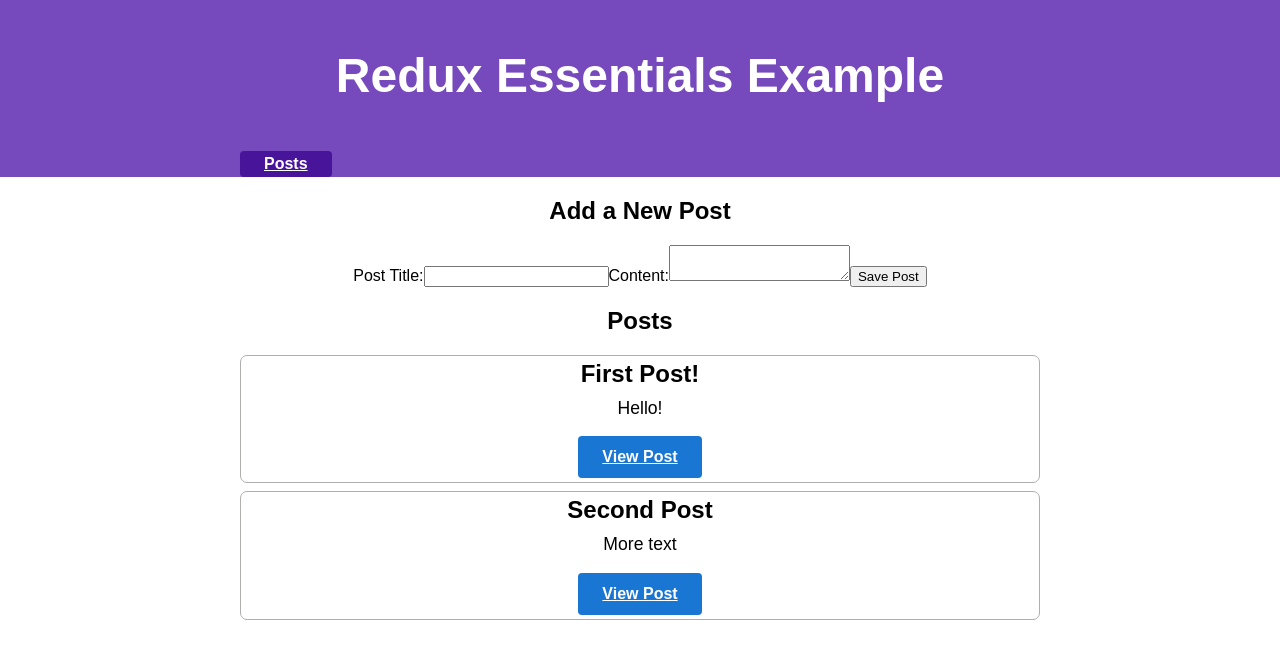
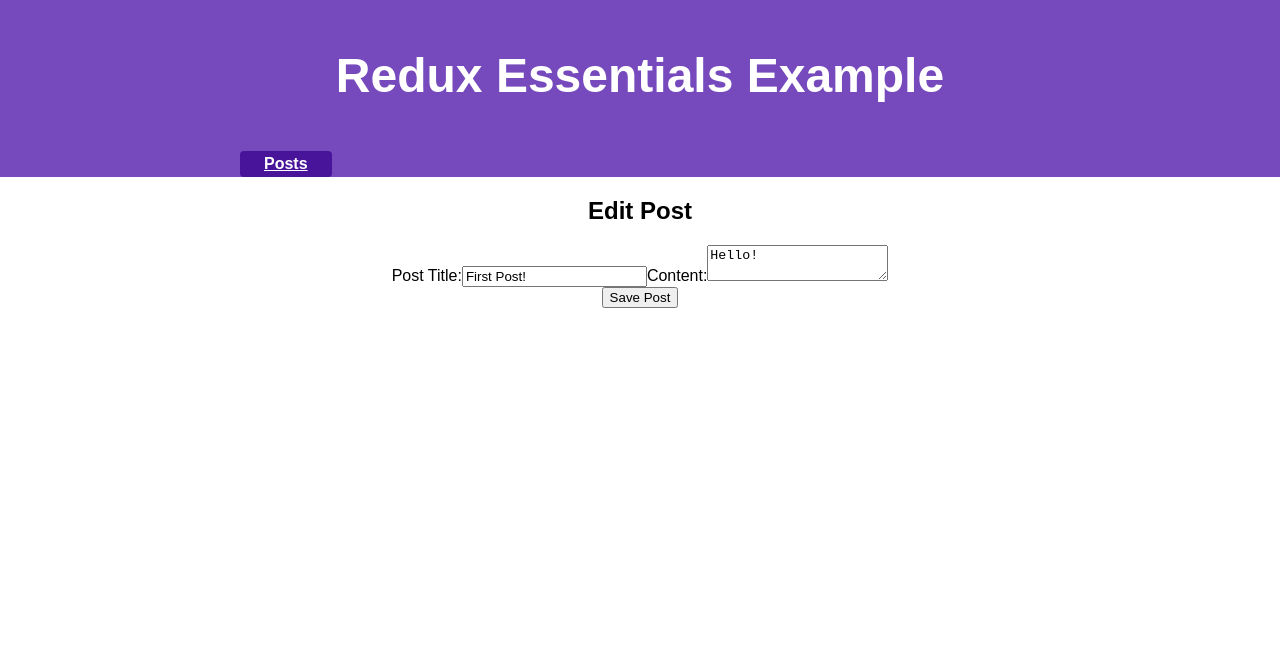
Before and after one commit to kemaltf/redux-toolkit-essentials, a React (Create React App) app: page /editPost/1 in a window 1280 px wide. Before the commit this address led to /. Shown: the top 658 px of the page. Built offline with nearby package versions, Linux system fonts and the light colour scheme.

Commit message:
Feat/Edit Post

```diff
--- a/src/App.js
+++ b/src/App.js
@@ -2,7 +2,7 @@
 import { PostsList } from "./features/posts/PostList";
 import { SinglePostPage } from "./features/posts/SinglePostPage";
 import { Navbar } from "./features/navbar/Navbar";
-
+import { EditPostForm } from "./features/posts/EditPostForm";
 import "./styles.css";
 import {
   BrowserRouter as Router,
@@ -29,7 +29,7 @@
             )}
           />
           <Route exact path="/posts/:postId" component={SinglePostPage} />
-
+          <Route exact path="/editPost/:postId" component={EditPostForm} />
           <Redirect to="/" />
         </Switch>
       </Router>
--- /dev/null
+++ b/src/features/posts/EditPostForm.js
@@ -0,0 +1,57 @@
+import React, { useState } from "react";
+import { useDispatch, useSelector } from "react-redux";
+import { useHistory } from "react-router-dom";
+
+import { postUpdated } from "./postsSlice";
+
+/* eslint-disable react/prop-types */
+export const EditPostForm = ({ match }) => {
+  const { postId } = match.params;
+
+  const post = useSelector((state) =>
+    state.posts.find((post) => post.id === postId),
+  );
+
+  const [title, setTitle] = useState(post.title);
+  const [content, setContent] = useState(post.content);
+
+  const dispatch = useDispatch();
+  const history = useHistory();
+
+  const onTitleChanged = (e) => setTitle(e.target.value);
+  const onContentChanged = (e) => setContent(e.target.value);
+
+  const onSavePostClicked = () => {
+    if (title && content) {
+      dispatch(postUpdated({ id: postId, title, content }));
+      history.push(`/posts/${postId}`);
+    }
+  };
+
+  return (
+    <section>
+      <h2>Edit Post</h2>
+      <form>
+        <label htmlFor="postTitle">Post Title:</label>
+        <input
+          type="text"
+          id="postTitle"
+          name="postTitle"
+          placeholder="What's on your mind?"
+          value={title}
+          onChange={onTitleChanged}
+        />
+        <label htmlFor="postContent">Content:</label>
+        <textarea
+          id="postContent"
+          name="postContent"
+          value={content}
+          onChange={onContentChanged}
+        />
+      </form>
+      <button type="button" onClick={onSavePostClicked}>
+        Save Post
+      </button>
+    </section>
+  );
+};
--- a/src/features/posts/SinglePostPage.js
+++ b/src/features/posts/SinglePostPage.js
@@ -1,5 +1,7 @@
 import React from "react";
 import { useSelector } from "react-redux";
+import { Link } from "react-router-dom";
+
 /* eslint-disable react/prop-types */
 export const SinglePostPage = ({ match }) => {
   const { postId } = match.params;
@@ -19,6 +21,9 @@
   return (
     <section>
       <article className="post">
+        <Link to={`/editPost/${post.id}`} className="button">
+          Edit Post
+        </Link>
         <h2>{post.title}</h2>
         <p className="post-content">{post.content}</p>
       </article>
--- a/src/features/posts/postsSlice.js
+++ b/src/features/posts/postsSlice.js
@@ -12,9 +12,17 @@
     postAdded(state, action) {
       state.push(action.payload);
     },
+    postUpdated(state, action) {
+      const { id, title, content } = action.payload;
+      const existingPost = state.find((post) => post.id === id);
+      if (existingPost) {
+        existingPost.title = title;
+        existingPost.content = content;
+      }
+    },
   },
 });
 
-export const { postAdded } = postsSlice.actions;
+export const { postAdded, postUpdated } = postsSlice.actions;
 
 export default postsSlice.reducer;
```
Also changed, not shown: 1 other file (tests, documents, lock files or other folders).
